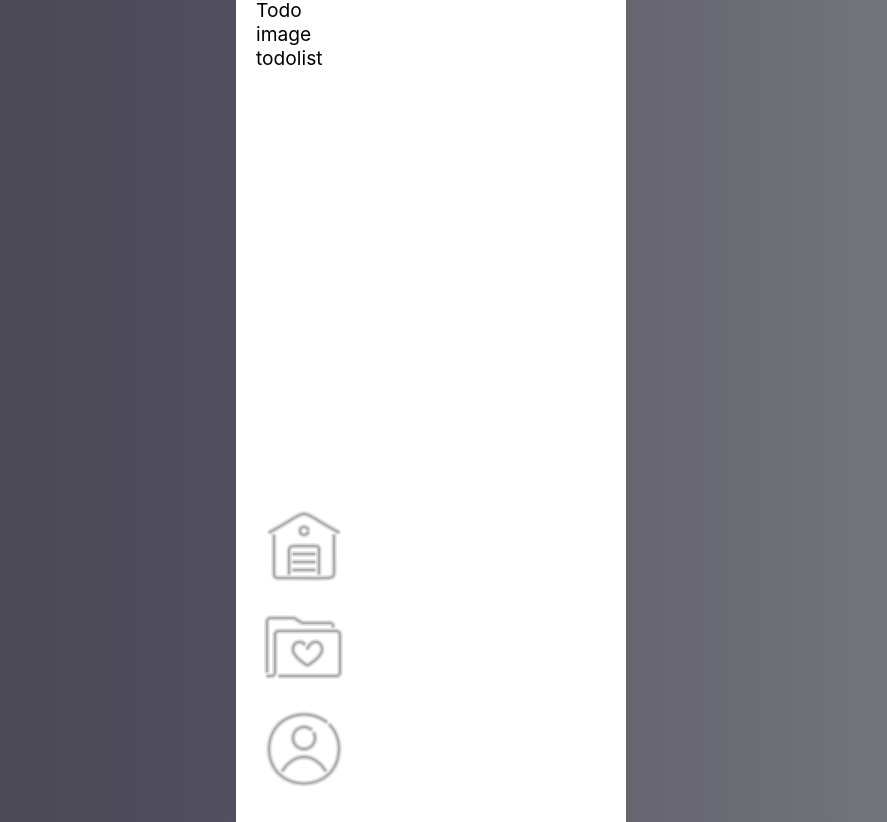
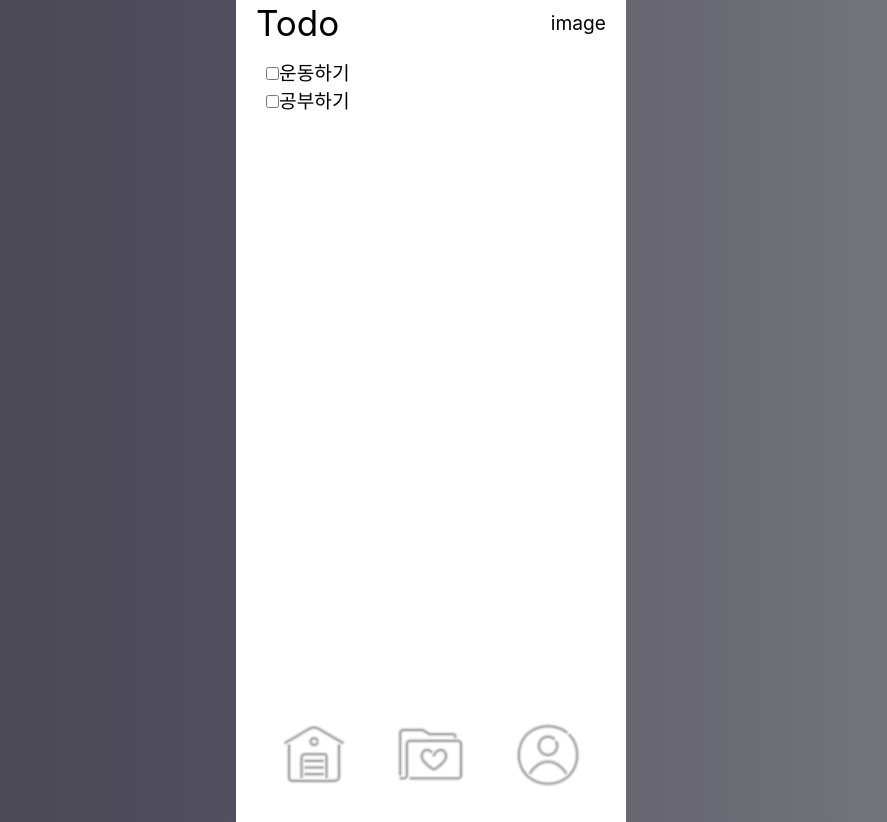
Before and after one commit to Leejungmin211/mini-hackathon, a React (Create React App) app: page /todolist in a window 1280 px wide. Shown: the whole page, without its empty margins (209-1096 px from the left). Built offline with nearby package versions, Linux system fonts and the light colour scheme.

Commit message:
todolist 작성

```diff
--- a/package.json
+++ b/package.json
@@ -10,6 +10,7 @@
     "react-dom": "^18.2.0",
     "react-router-dom": "^6.9.0",
     "react-scripts": "5.0.1",
+    "styled-components": "^5.3.9",
     "web-vitals": "^2.1.4"
   },
   "scripts": {
@@ -35,5 +36,8 @@
       "last 1 firefox version",
       "last 1 safari version"
     ]
+  },
+   "resolutions": {
+    "styled-components": "^5"
   }
 }
--- a/src/App.css
+++ b/src/App.css
@@ -2,6 +2,7 @@
   box-sizing: border-box;
   margin: 0;
   padding: 0;
+  list-style: none;
 }
 
 :root {
@@ -35,6 +36,7 @@ body {
 }
 
 .main {
-  width: 390px;
-  height: 600px;
+   width: 350px;
+   height: 667px;
+   padding: 10px;
 }
--- a/src/component/BottomNav.js
+++ b/src/component/BottomNav.js
@@ -1,19 +1,24 @@
 
-import React from 'react';
 import { Link } from "react-router-dom";
+import styled from "styled-components"
+
+const Nav = styled.nav`
+  display: flex;
+  justify-content: space-around;
+  align-items: center;
+  position: relative;
+`
+const Img = styled.img`
+  width: 80px;
+`
+
 
 export default function BottomNav(){
     return(
-        <nav>
-            <div>
-            <Link to="/"><img src="../home-gray.png" alt="user" /></Link>
-            </div>
-            <div>
-            <Link to="/todolist"><img src="../todolist-gray.png" alt="todolist" /></Link>
-            </div>
-            <div>
-            <Link to="/userpage"><img src="../user-gray.png" alt="todolist" /></Link>
-            </div>
-        </nav>
+        <Nav>
+            <Link to="/"><Img src="../home-gray.png" alt="user" /></Link>
+            <Link to="/todolist"><Img src="../todolist-gray.png" alt="todolist" /></Link>
+            <Link to="/userpage"><Img src="../user-gray.png" alt="todolist" /></Link>
+        </Nav>
     )
 }
--- /dev/null
+++ b/src/component/Todo.js
@@ -0,0 +1,11 @@
+
+export default function Todo({todo, onUpdate, onDelete}) {
+    const { text, status } = todo
+    return(
+        <li>
+          <input type="checkbox" id="checkbox" checked={status === 'Completed'} />
+          <label htmlFor="checkbox">{text}</label>
+
+        </li>
+    )
+}
--- a/src/component/TopNav.js
+++ b/src/component/TopNav.js
@@ -1,9 +1,20 @@
+import styled from "styled-components"
 
+const Nav = styled.nav`
+display: flex;
+justify-content: space-between;
+align-items: center;
+height: 50px;
+`
+
+const Logo = styled.div`
+font-size: 35px;
+`
 export default function TopNav() {
     return(
-        <nav>
-            <div>Todo</div>
+        <Nav>
+            <Logo>Todo</Logo>
             <div>image</div>
-        </nav>
+        </Nav>
     )
 }
--- a/src/pages/TodoList.js
+++ b/src/pages/TodoList.js
@@ -1,8 +1,25 @@
+import { useState } from "react"
+import Todo from "../component/Todo"
 
 export default function TodoList() {
+  const [todos, setTodos] = useState([
+       { id: '1', text: '운동하기', status: 'Active' },
+       { id: '2', text: '공부하기', status: 'Active' },
+   ])
+
+   const handleUpdate = (updated) => {
+    setTodos()
+   }
+   const handleDelete = (deleted) => {
+    setTodos()
+   }
     return(
         <section>
-            <div>todolist</div>
+            <ul>
+            {todos.map((todo) =>
+                <Todo key={todo.id} todo={todo} onUpdate={handleUpdate} onDelete={handleDelete} />
+            )}
+            </ul>
         </section>
     )
 }
--- a/src/pages/UserPage.js
+++ b/src/pages/UserPage.js
@@ -1,4 +1,4 @@
-
+import styled from "styled-components"
 
 export default function UserPage(){
     return(
```
Also changed, not shown: 1 other file (tests, documents, lock files or other folders).
